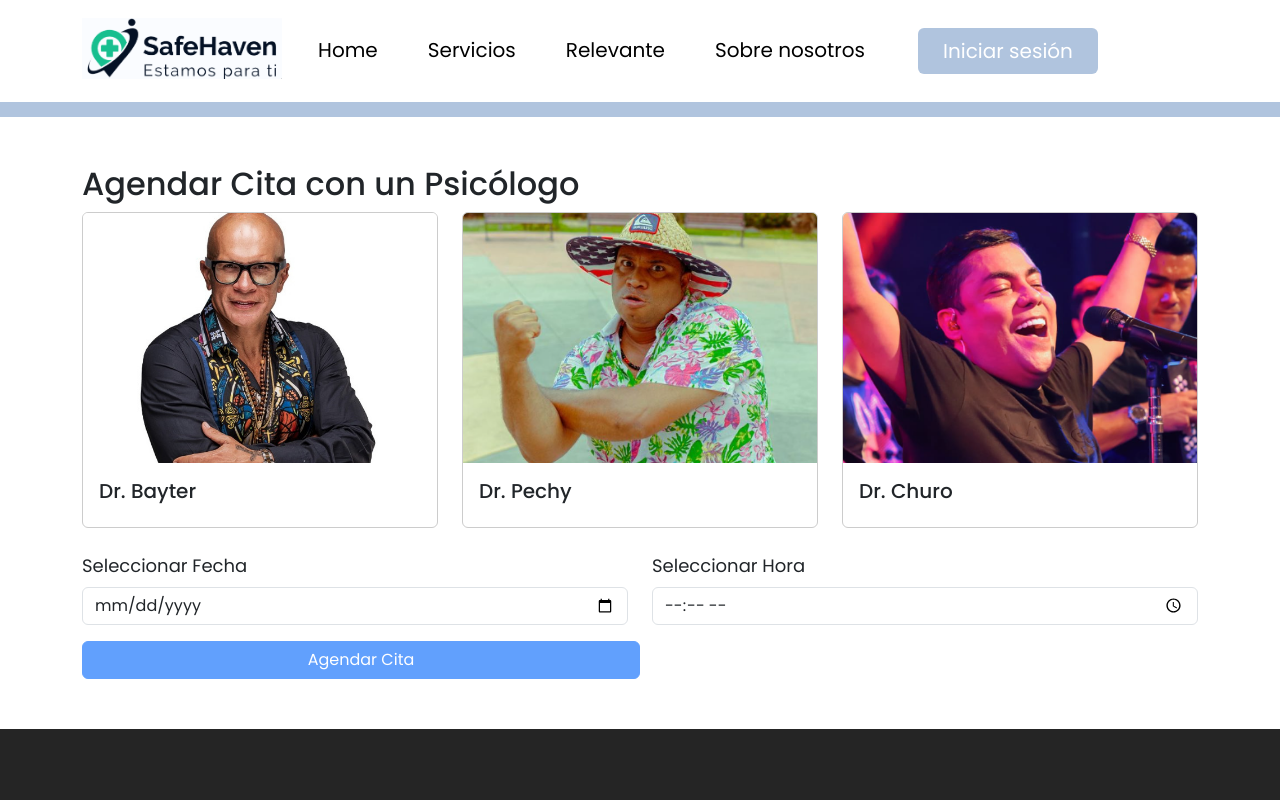
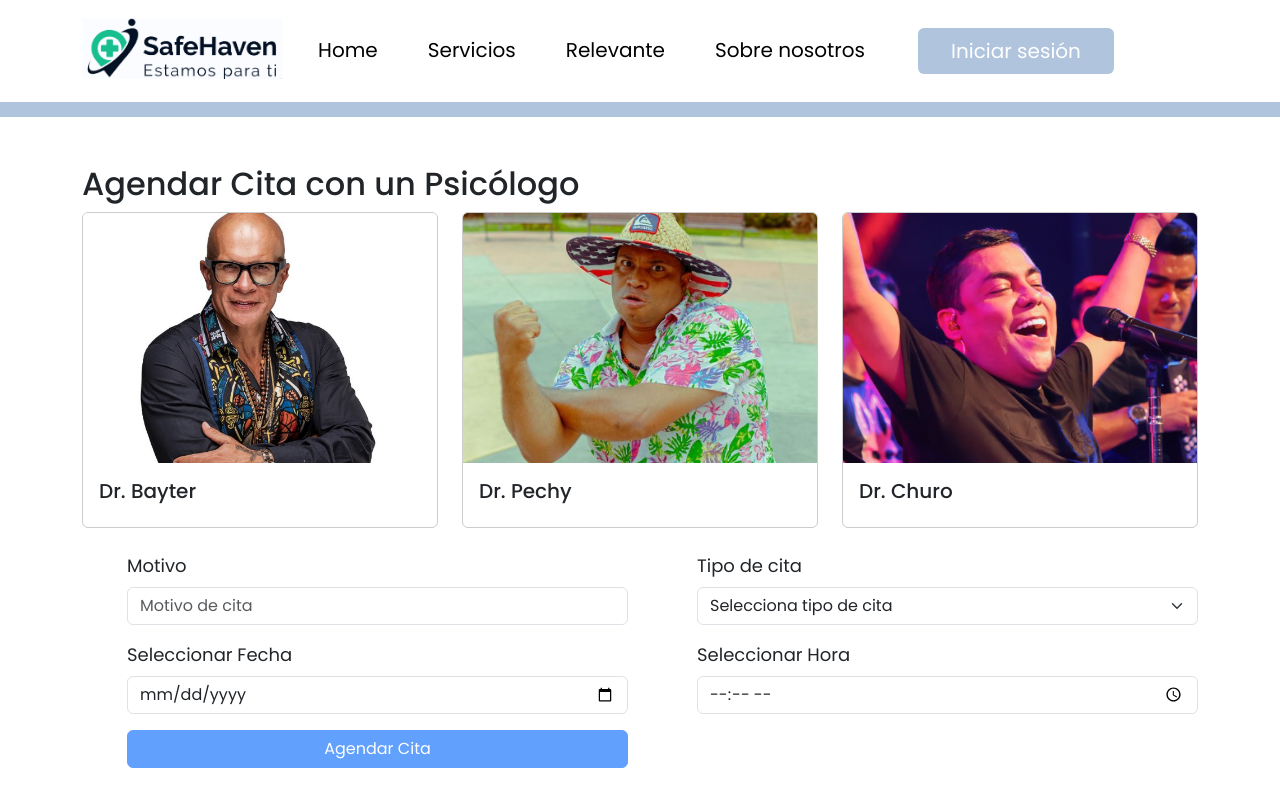
Before and after one commit to Mauripolo17/safeHavenFronted, a React (Vite) app: page /agendar-cita in a window 1280 px wide. Shown: the top 800 px of the page. Built offline with nearby package versions, Linux system fonts and the light colour scheme.

Commit message:
Se mejoro la logica para guardar las citas

```diff
--- a/src/assets/styles/style.css
+++ b/src/assets/styles/style.css
@@ -58,7 +58,7 @@
 } */
 
 button {
-  width: 50%;
+  width: 100%;
   float: left;
   font-size: 20px;
   color: #ffffff;
--- a/src/components/appointmentpage.tsx
+++ b/src/components/appointmentpage.tsx
@@ -1,15 +1,65 @@
-import React, { useState } from "react";
+import { useContext, useState, useRef } from "react";
 import { Form, Button, Container, Row, Col, Card } from "react-bootstrap";
-
+import axios from "axios";
 import drBayterImg from "../assets/images/dr-bayter.jpeg";
 import drPechyImg from "../assets/images/dr-pechy.png";
 import drChuroImg from "../assets/images/dr-churo.png";
 import verificationImg from "../assets/images/verification.png";
+import { AuthContext } from "../contexts/authcontext";
+import { Toast } from "primereact/toast";
+import "../assets/styles/style.css";
+import "primereact/resources/themes/bootstrap4-light-blue/theme.css";
 
 function AppointmentPage() {
-  const [selectedPsychologist, setSelectedPsychologist] = useState<{ name: string; image: string } | null>(null);
+  const authContext = useContext(AuthContext);
+  const user = authContext ? authContext.user : null;
+  const [selectedPsychologist, setSelectedPsychologist] = useState<{
+    name: string;
+    image: string;
+  } | null>(null);
   const [appointmentConfirmed, setAppointmentConfirmed] = useState(false);
 
+  const [formData, setFormData] = useState({
+    motivo: "",
+    duracion: "01:00:00",
+    fecha: "",
+    hora: "",
+    tipoCita: "",
+    insertBy: user?.correoElectronico,
+    paciente: user?.id,
+    psicologo: 57,
+    consultorio: 3,
+  });
+
+  const handleInputChange = (e: { target: { name: any; value: any } }) => {
+    const { name, value } = e.target;
+    setFormData((prevData) => ({
+      ...prevData,
+      [name]: value,
+    }));
+  };
+
+  const toast = useRef(null);
+
+  const showError = (error: String) => {
+    toast.current.show({
+      severity: "error",
+      summary: "Error",
+      detail: error,
+      life: 3000,
+      className: "showError",
+    });
+  };
+
+  const showSuccess = (msg: String) => {
+    toast.current.show({
+      severity: "success",
+      summary: "Success",
+      detail: msg,
+      life: 3000,
+      className: "showSuccess",
+    });
+  };
   const psychologists = [
     {
       name: "Dr. Bayter",
@@ -25,11 +75,61 @@ function AppointmentPage() {
     },
   ];
 
-  const handleSelectPsychologist = (psychologist: { name: string; image: string }) => {
+  const [error, setError] = useState("");
+
+  const handleRegisterCita = async (e: { preventDefault: () => void }) => {
+    e.preventDefault();
+    setError(""); // Limpiar errores anteriores
+    console.log(formData);
+
+    if (
+      !formData.duracion ||
+      !formData.tipoCita ||
+      !formData.fecha ||
+      !formData.hora
+    ) {
+      showError("Todos los campos son obligatorios");
+      setError("Todos los campos son obligatorios");
+      return;
+    }
+
+    const newCita = {
+      motivo: formData.motivo,
+      duracion: formData.duracion,
+      fecha: formData.fecha,
+      hora: formData.hora,
+      tipoCita: formData.tipoCita,
+      insertBy: user?.correoElectronico,
+      paciente: user?.id,
+      psicologo: 57,
+      consultorio: 3,
+    };
+
+    try {
+      const response = await axios.post(
+        "http://localhost:8080/api/citas",
+        newCita
+      );
+      console.log("Cita registrada:", response.data);
+      setAppointmentConfirmed(true);
+      showSuccess("Cita registrada");
+    } catch (error) {
+      const errorMessage =
+        error?.response?.data?.message || error?.message || "Error desconocido";
+      console.error("Error al registrar la cita:", errorMessage);
+      showError(errorMessage);
+      // setError("Error al registrar el paciente.");
+    }
+  };
+
+  const handleSelectPsychologist = (psychologist: {
+    name: string;
+    image: string;
+  }) => {
     setSelectedPsychologist(psychologist);
   };
 
-  const handleSubmit = (e: { preventDefault: () => void; }) => {
+  const handleSubmit = (e: { preventDefault: () => void }) => {
     e.preventDefault();
     setAppointmentConfirmed(true);
   };
@@ -37,14 +137,17 @@ function AppointmentPage() {
   return (
     <Container className="mt-5">
       <h2>Agendar Cita con un Psicólogo</h2>
-
+      <Toast ref={toast} />
       <Row className="mb-4">
         {psychologists.map((psychologist, index) => (
           <Col md={4} key={index}>
             <Card
               style={{
                 cursor: "pointer",
-                border: selectedPsychologist?.name === psychologist.name ? "2px solid #007bff" : "1px solid #ccc",
+                border:
+                  selectedPsychologist?.name === psychologist.name
+                    ? "2px solid #007bff"
+                    : "1px solid #ccc",
                 transition: "border-color 0.3s ease",
               }}
               onClick={() => handleSelectPsychologist(psychologist)}
@@ -73,24 +176,73 @@ function AppointmentPage() {
 
       {!appointmentConfirmed ? (
         <Form onSubmit={handleSubmit}>
+          <Row>
+            <Col md={6}>
+              <Form.Group controlId="formBasicMotivo" className="mb-3">
+                <Form.Label>Motivo</Form.Label>
+                <Form.Control
+                  type="text"
+                  name="motivo"
+                  placeholder="Motivo de cita"
+                  value={formData.motivo}
+                  onChange={handleInputChange}
+                />
+              </Form.Group>
+            </Col>
+            <Col md={6}>
+              <Form.Group controlId="formBasicTipoDeCita" className="mb-3">
+                <Form.Label>Tipo de cita</Form.Label>
+                <Form.Select
+                  name="tipoCita"
+                  value={formData.tipoCita}
+                  onChange={handleInputChange}
+                  aria-label="Seleccionar tipo de cita"
+                >
+                  <option value="">Selecciona tipo de cita</option>
+                  <option value="Individual">Individual</option>
+                  <option value="Grupal">Grupal</option>
+                  <option value="Pareja">Pareja</option>
+                </Form.Select>
+              </Form.Group>
+            </Col>
+          </Row>
           <Row className="mb-3">
-            <Col>
+            <Col md={6}>
               <Form.Group controlId="formDate">
                 <Form.Label>Seleccionar Fecha</Form.Label>
-                <Form.Control type="date" required />
+                <Form.Control
+                  type="date"
+                  name="fecha"
+                  value={formData.fecha}
+                  onChange={handleInputChange}
+                />
               </Form.Group>
             </Col>
-            <Col>
+            <Col md={6}>
               <Form.Group controlId="formTime">
                 <Form.Label>Seleccionar Hora</Form.Label>
-                <Form.Control type="time" required />
+                <Form.Control
+                  type="time"
+                  name="hora"
+                  value={formData.hora}
+                  onChange={handleInputChange}
+                />
               </Form.Group>
             </Col>
           </Row>
 
-          <Button variant="primary" type="submit" disabled={!selectedPsychologist}>
+          <Row>
+          <Col md={6}>
+          <Button
+            variant="primary"
+            type="submit"
+            disabled={!selectedPsychologist}
+            onClick={handleRegisterCita}
+          >
             Agendar Cita
           </Button>
+          </Col>
+          </Row>
         </Form>
       ) : (
         <div className="text-center mt-4">
@@ -100,8 +252,16 @@ function AppointmentPage() {
             style={{ width: "100px", height: "auto", marginBottom: "20px" }}
           />
           <h3>Cita correctamente asignada</h3>
-          {selectedPsychologist && <p>¡Tu cita con {selectedPsychologist.name} ha sido confirmada exitosamente!</p>}
-          <Button variant="primary" onClick={() => setAppointmentConfirmed(false)}>
+          {selectedPsychologist && (
+            <p>
+              ¡Tu cita con {selectedPsychologist.name} ha sido confirmada
+              exitosamente!
+            </p>
+          )}
+          <Button
+            variant="primary"
+            onClick={() => setAppointmentConfirmed(false)}
+          >
             Agendar otra cita
           </Button>
         </div>
```
